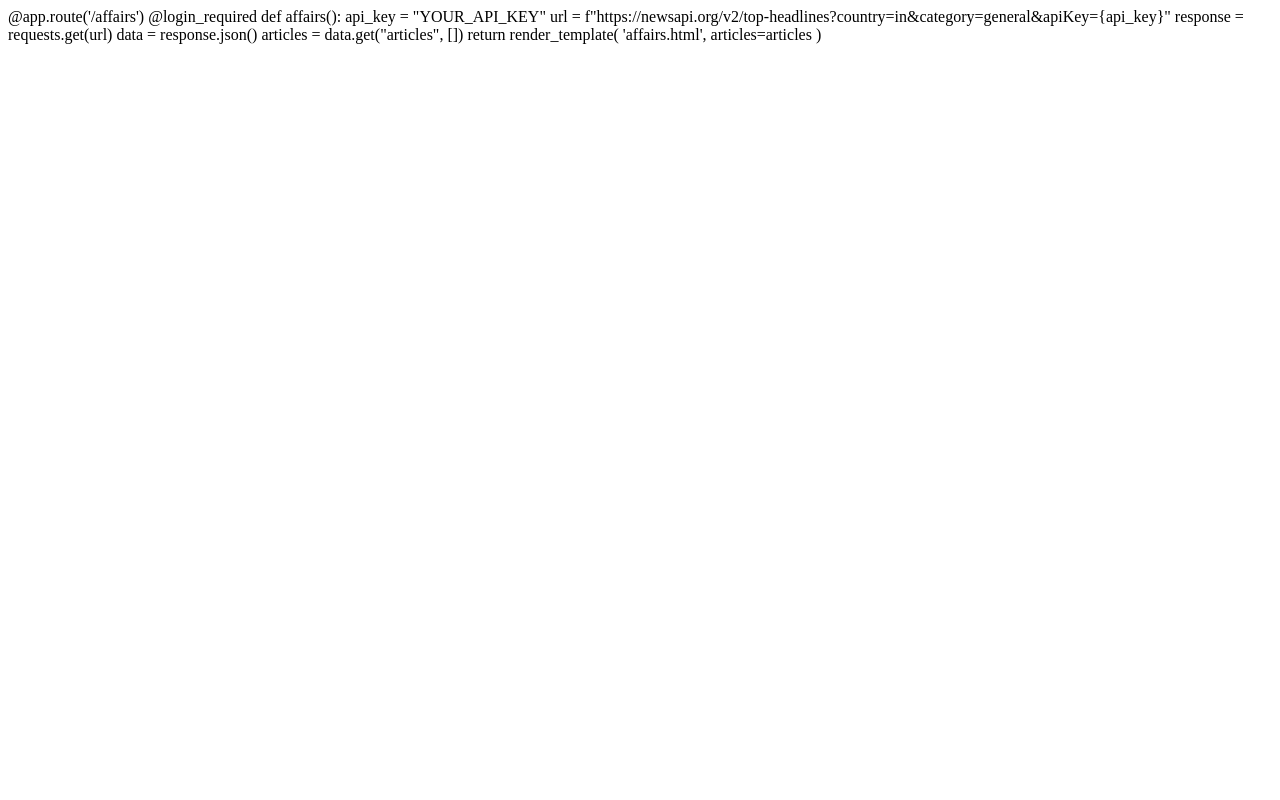
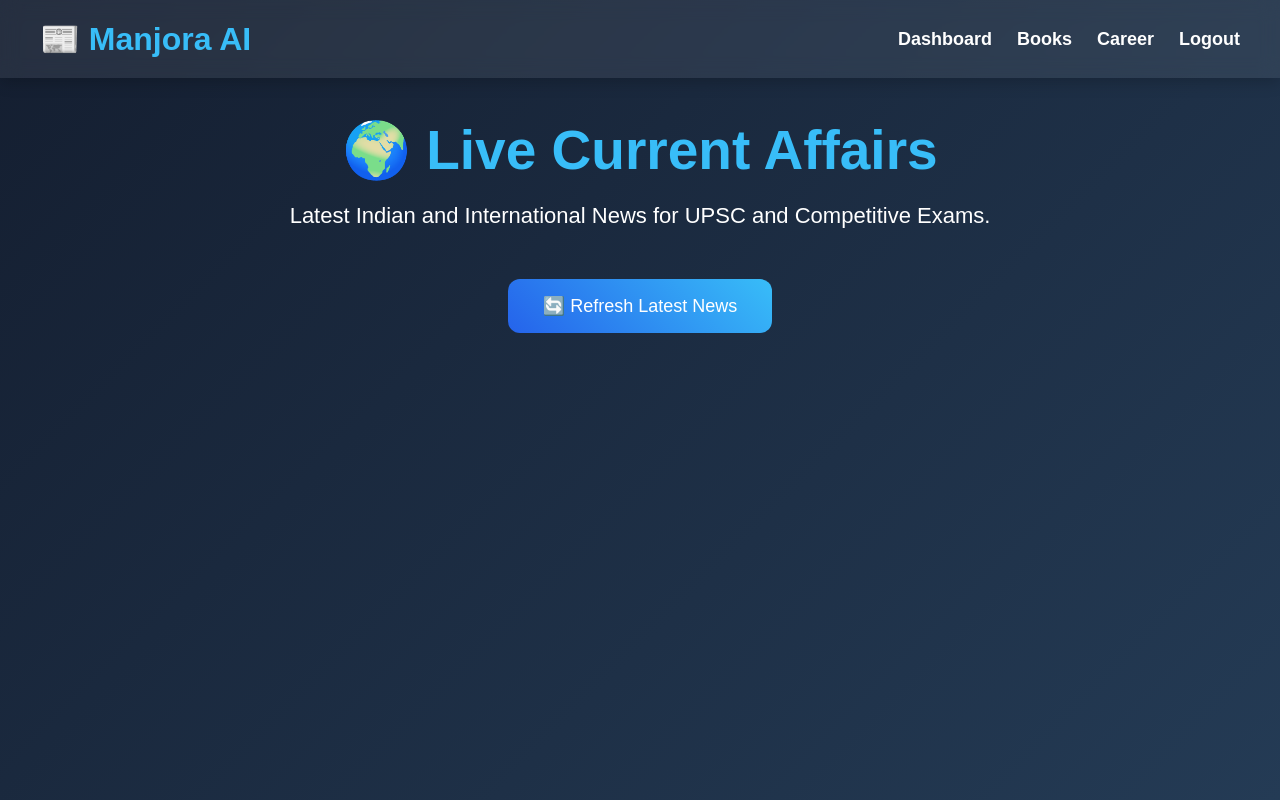
Before and after one commit to manjoraai-hub/ManjoraAI, a Flask app: page /affairs in a window 1280 px wide. Run offline with Flask 3, Linux system fonts and the light colour scheme; the visitor is signed in with stand-in values (Sample User, id 1); data that the repository does not hold is empty.

Commit message:
live news system working

```diff
--- a/templates/affairs.html
+++ b/templates/affairs.html
@@ -1,18 +1,134 @@
-@app.route('/affairs')
-@login_required
-def affairs():
+<!DOCTYPE html>
+<html lang="en">
 
-    api_key = "YOUR_API_KEY"
+<head>
 
-    url = f"https://newsapi.org/v2/top-headlines?country=in&category=general&apiKey={api_key}"
+    <meta charset="UTF-8">
 
-    response = requests.get(url)
+    <meta name="viewport"
+    content="width=device-width, initial-scale=1.0">
 
-    data = response.json()
+    <title>Live Current Affairs | Manjora AI</title>
 
-    articles = data.get("articles", [])
+    <link rel="stylesheet"
+    href="{{ url_for('static', filename='style.css') }}">
 
-    return render_template(
-        'affairs.html',
-        articles=articles
-    )
+</head>
+
+<body>
+
+<!-- NAVBAR -->
+
+<div class="navbar">
+
+    <h2>📰 Manjora AI</h2>
+
+    <div>
+
+        <a href="/dashboard">Dashboard</a>
+
+        <a href="/books">Books</a>
+
+        <a href="/career">Career</a>
+
+        <a href="/logout">Logout</a>
+
+    </div>
+
+</div>
+
+<!-- MAIN CONTAINER -->
+
+<div class="container">
+
+    <h1 style="
+    font-size:55px;
+    color:#38bdf8;
+    margin-bottom:20px;">
+
+        🌍 Live Current Affairs
+
+    </h1>
+
+    <p style="
+    font-size:22px;
+    margin-bottom:30px;">
+
+        Latest Indian and International News
+        for UPSC and Competitive Exams.
+
+    </p>
+
+    <!-- REFRESH BUTTON -->
+
+    <a href="/affairs"
+    class="btn">
+
+        🔄 Refresh Latest News
+
+    </a>
+
+    <!-- NEWS GRID -->
+
+    <div class="dashboard-grid"
+    style="margin-top:40px;">
+
+        {% for article in articles %}
+
+        <div class="dashboard-card">
+
+            <!-- IMAGE -->
+
+            {% if article.urlToImage %}
+
+            <img src="{{ article.urlToImage }}"
+            style="
+            width:100%;
+            height:220px;
+            object-fit:cover;
+            border-radius:15px;
+            margin-bottom:15px;">
+
+            {% endif %}
+
+            <!-- TITLE -->
+
+            <h2 style="
+            font-size:24px;
+            margin-bottom:15px;">
+
+                {{ article.title }}
+
+            </h2>
+
+            <!-- DESCRIPTION -->
+
+            <p style="
+            line-height:1.6;
+            margin-bottom:20px;">
+
+                {{ article.description }}
+
+            </p>
+
+            <!-- READ BUTTON -->
+
+            <a href="{{ article.url }}"
+            target="_blank"
+            class="btn">
+
+                Read Full News
+
+            </a>
+
+        </div>
+
+        {% endfor %}
+
+    </div>
+
+</div>
+
+</body>
+
+</html>
```
Also changed, not shown: instance/users.db (added).
